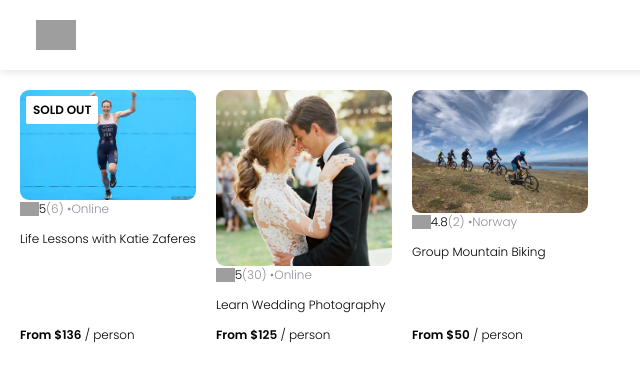
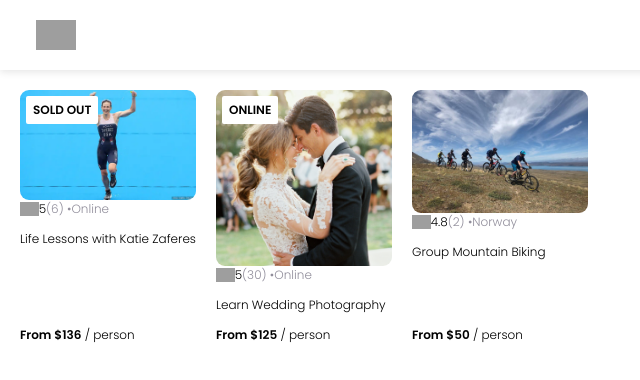
Before and after one commit to gello1199/Freecodecamp-React-airbnb, a React (Create React App) app: page / in a window 1280 px wide. Shown: the top 380 px of the page, without its empty margins (0-640 px from the left). Built offline with nearby package versions, Linux system fonts and the light colour scheme; grey boxes are pictures that could not be loaded.

Commit message:
Added conditional to display sold out or online tag

```diff
--- a/src/components/Card.js
+++ b/src/components/Card.js
@@ -1,9 +1,17 @@
 import React from 'react';
 
 const Card = (props) => {
+
+    let badgeText
+    if(props.openSpots === 0) {
+        badgeText = "SOLD OUT"
+    } else if (props.location === "Online") {
+        badgeText = "ONLINE"
+    }
+
     return (
         <div className="card">
-        {props.openSpots === 0 && <div className="card--badge">SOLD OUT</div>}
+        {badgeText && <div className="card--badge">{badgeText}</div>}
             <img className="card--img" src={`../images/${props.img}`} alt="card img" />
 
             <div className="card--stats">
```
